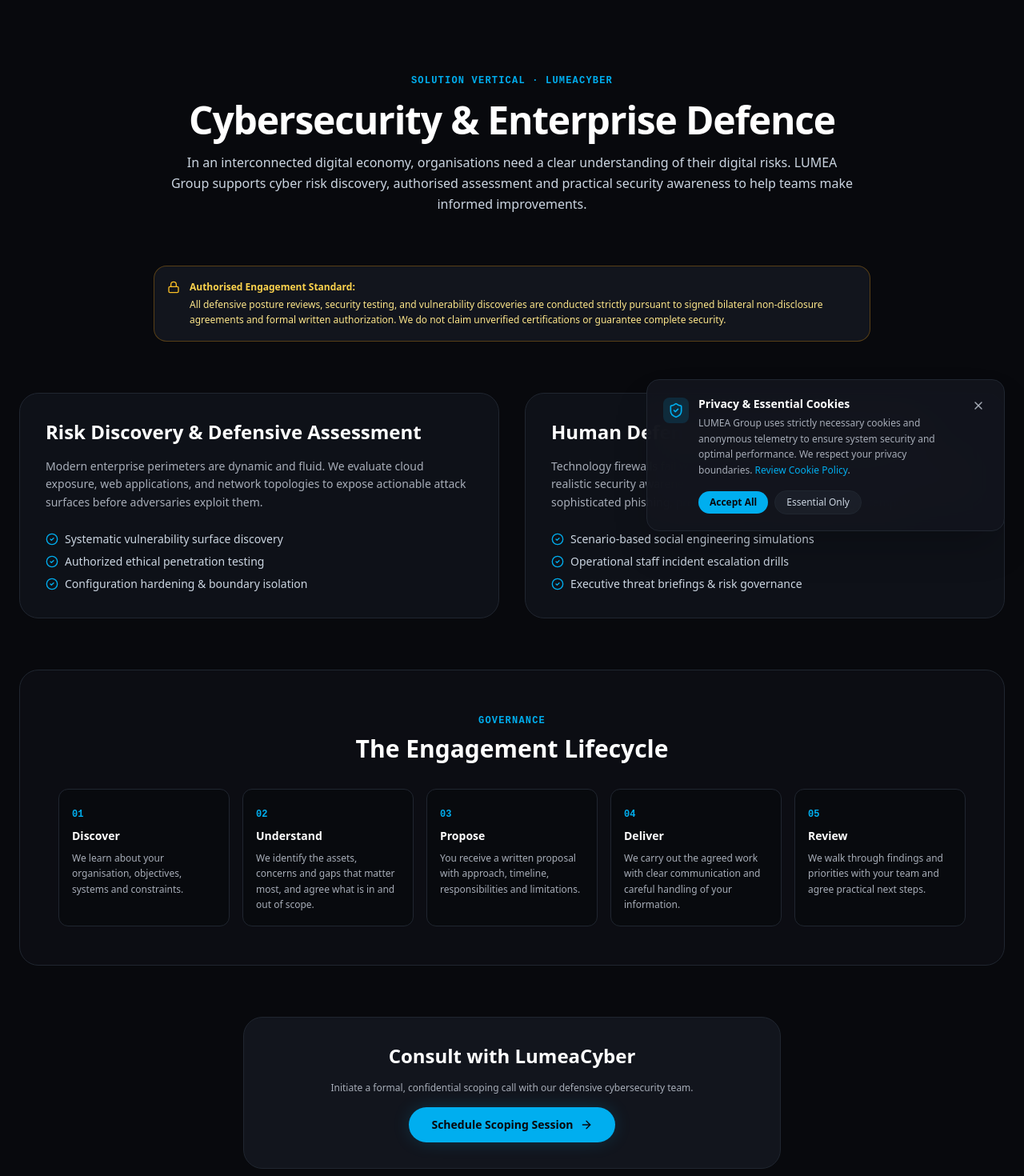
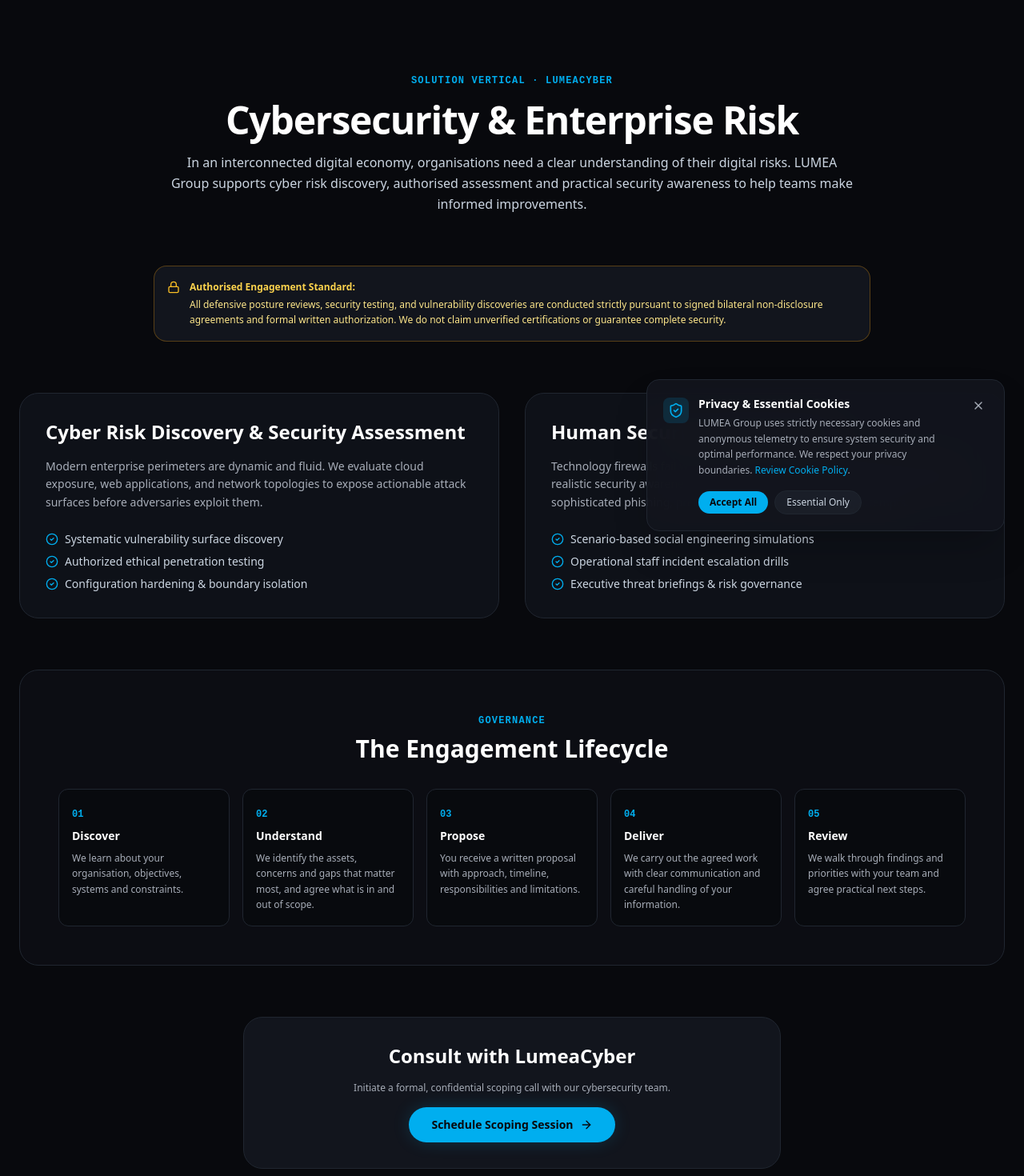
Before and after one commit to Rejeesh99/Lumea-Group-Website, a Next.js app: page /solutions/cybersecurity in a window 1280 px wide. Shown: the part 120-1590 px from the top of the page at 80% size. Built offline with nearby package versions, Linux system fonts and the light colour scheme.

Commit message:
Align cybersecurity solution page with digital risk positioning

```diff
--- a/src/app/solutions/cybersecurity/page.tsx
+++ b/src/app/solutions/cybersecurity/page.tsx
@@ -6,7 +6,7 @@ import { GROUP_SOLUTIONS, BRANDS } from '@/data/brands';
 import { StatusBadge } from '@/components/ui/StatusBadge';
 
 export const metadata: Metadata = {
-  title: 'Cybersecurity & Defence Solutions',
+  title: 'Cybersecurity & Digital Risk Solutions',
   description: 'Enterprise cybersecurity posture assessment, authorised defensive testing, risk discovery, and institutional capability building led by LumeaCyber.',
 };
 
@@ -22,7 +22,7 @@ export default function CybersecuritySolutionPage() {
           Solution Vertical · {solution.brand}
         </span>
         <h1 className="text-4xl sm:text-5xl font-extrabold text-white tracking-tight font-display">
-          Cybersecurity & Enterprise Defence
+          Cybersecurity & Enterprise Risk
         </h1>
         <p className="text-base text-slate-300 leading-relaxed">
           {solution.fullDesc}
@@ -41,7 +41,7 @@ export default function CybersecuritySolutionPage() {
       {/* Detailed Capabilities */}
       <div className="grid grid-cols-1 md:grid-cols-2 gap-8">
         <div className="p-8 rounded-3xl bg-charcoal/70 border border-graphite space-y-4">
-          <h2 className="text-2xl font-bold text-white font-display">Risk Discovery & Defensive Assessment</h2>
+          <h2 className="text-2xl font-bold text-white font-display">Cyber Risk Discovery & Security Assessment</h2>
           <p className="text-sm text-silver leading-relaxed">
             Modern enterprise perimeters are dynamic and fluid. We evaluate cloud exposure, web applications, and network topologies to expose actionable attack surfaces before adversaries exploit them.
           </p>
@@ -62,7 +62,7 @@ export default function CybersecuritySolutionPage() {
         </div>
 
         <div className="p-8 rounded-3xl bg-charcoal/70 border border-graphite space-y-4">
-          <h2 className="text-2xl font-bold text-white font-display">Human Defence & Security Awareness</h2>
+          <h2 className="text-2xl font-bold text-white font-display">Human Security & Awareness</h2>
           <p className="text-sm text-silver leading-relaxed">
             Technology firewalls fail when human trust is deceived. We deliver structured, realistic security awareness workshops that equip operational teams to identify sophisticated phishing, pretexting, and social engineering attempts.
           </p>
@@ -104,7 +104,7 @@ export default function CybersecuritySolutionPage() {
       {/* CTA Box */}
       <div className="text-center p-8 rounded-3xl bg-charcoal border border-graphite max-w-2xl mx-auto space-y-4">
         <h3 className="text-xl sm:text-2xl font-bold text-white font-display">Consult with LumeaCyber</h3>
-        <p className="text-xs text-silver">Initiate a formal, confidential scoping call with our defensive cybersecurity team.</p>
+        <p className="text-xs text-silver">Initiate a formal, confidential scoping call with our cybersecurity team.</p>
         <Link
           href="/contact?brand=cyber"
           className="inline-flex items-center gap-2 px-7 py-3 rounded-full text-sm font-semibold bg-cerulean text-jet hover:bg-cerulean-400 transition-all shadow-glow-blue"
```
